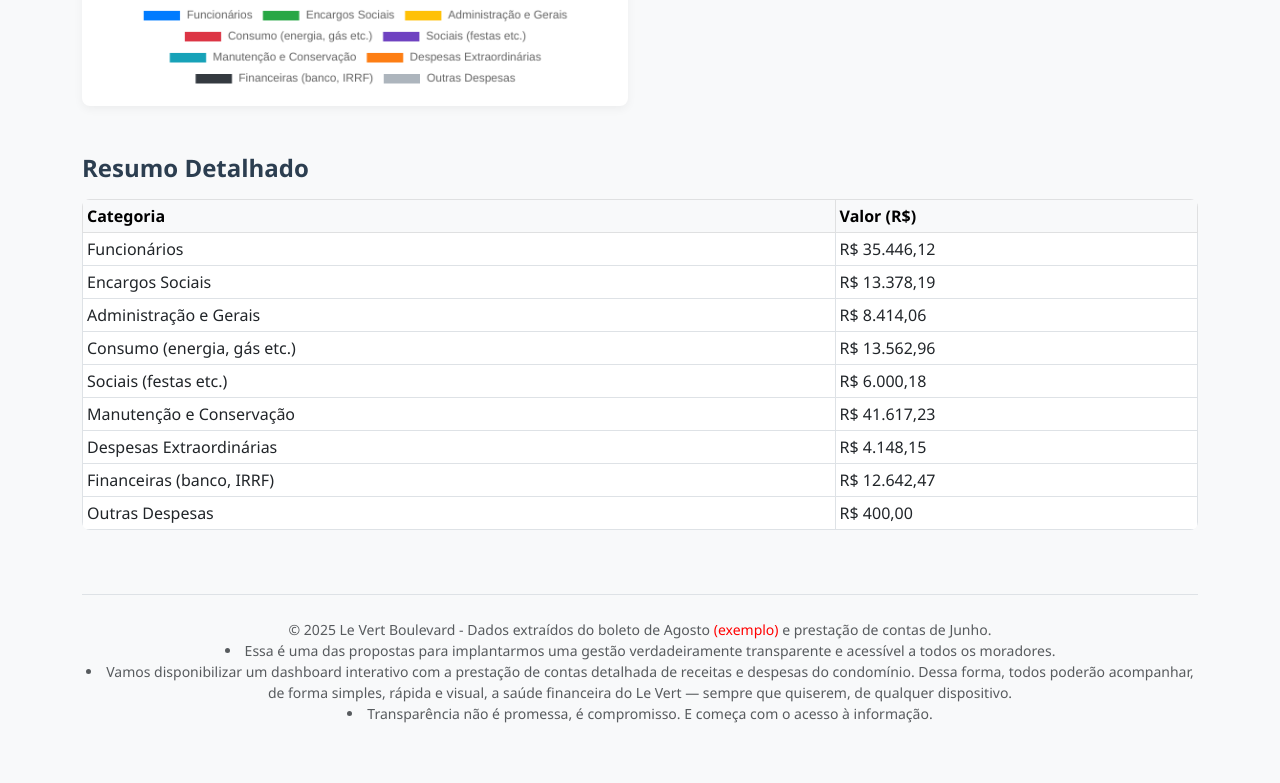
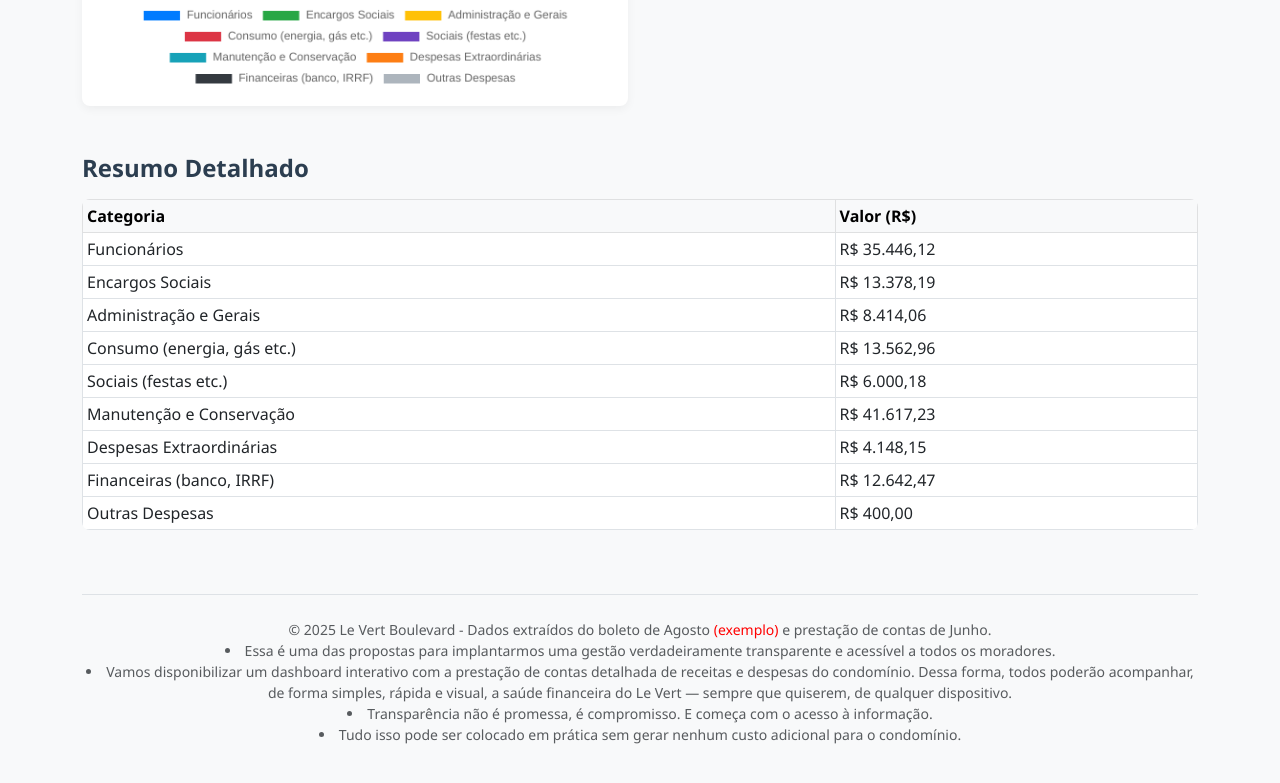
Before and after one commit to luestevam/levert, a plain HTML site: page dashboard/index.html in a window 1280 px wide. Shown: the part 781-1564 px from the top of the page. Drawn offline with nearby package versions, Linux system fonts and the light colour scheme.

Commit message:
Add files via upload

```diff
--- a/dashboard/index.html
+++ b/dashboard/index.html
@@ -114,7 +114,9 @@
         <li>Essa é uma das propostas para implantarmos uma gestão verdadeiramente transparente e acessível a todos os moradores.</li>
         <li>Vamos disponibilizar um dashboard interativo com a prestação de contas detalhada de receitas e despesas do condomínio. Dessa forma, todos poderão acompanhar, de forma simples, rápida e visual,
           a saúde financeira do Le Vert — sempre que quiserem, de qualquer dispositivo.</li>
-        <li>  Transparência não é promessa, é compromisso. E começa com o acesso à informação.</li>
+        <li>Transparência não é promessa, é compromisso. E começa com o acesso à informação.</li>
+       <li>Tudo isso pode ser colocado em prática sem gerar nenhum custo adicional para o condomínio.</li>
+
     </footer>
 
   </div>
```
